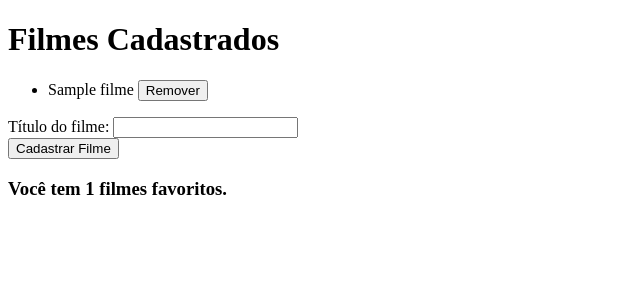
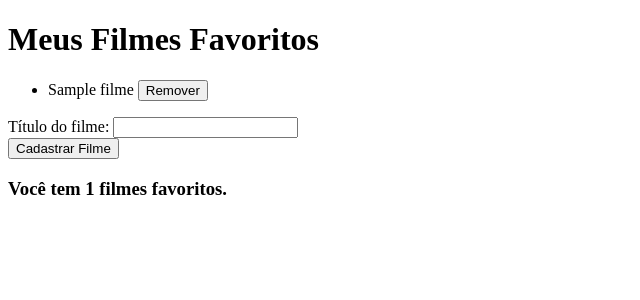
Before and after one commit to TheoNogueiraVirginio/Prova2-Pweb, a Flask app: template templates/index.html in a window 1280 px wide. Shown: the top 300 px of the page, without its empty margins (0-640 px from the left). Run offline with Flask 3, Linux system fonts and the light colour scheme; the template is opened without the code that fills it: values that come from a table or form of the project are taken from there, most other values are stand-ins (such as "Sample title", 1, 10 or a date in 2020).

Commit message:
aplica ajustes semânticos para se adaptar ao que a atividade pede

```diff
--- a/templates/index.html
+++ b/templates/index.html
@@ -6,9 +6,9 @@
     <title>Meus Filmes Favoritos</title>
 </head>
 <body>
-    <h1>Filmes Cadastrados</h1>
+    <h1>Meus Filmes Favoritos</h1>
 
-    <section class="filmes-cadastrados">
+    {% block content %}
         {% if filmes %}
             <ul>
                 {% for i in range(filmes|length) %}
@@ -22,7 +22,7 @@
         {% else %}
             <p>Nenhum filme cadastrado.</p>
         {% endif %}
-    </section>
+    {% endblock %}
 
     <form method="POST" action="{{ url_for('home') }}">
         {{ form.hidden_tag() }}
```
